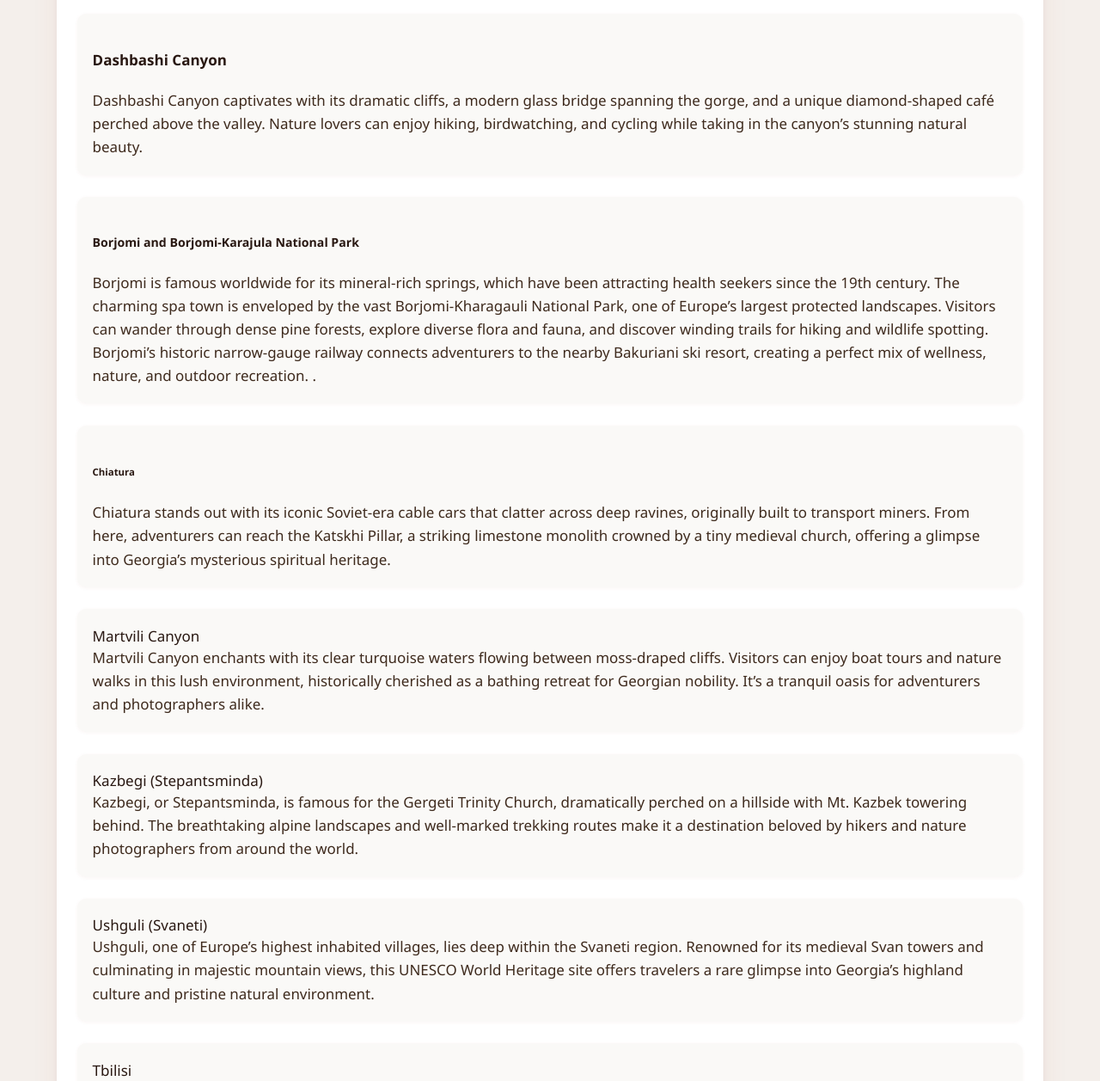
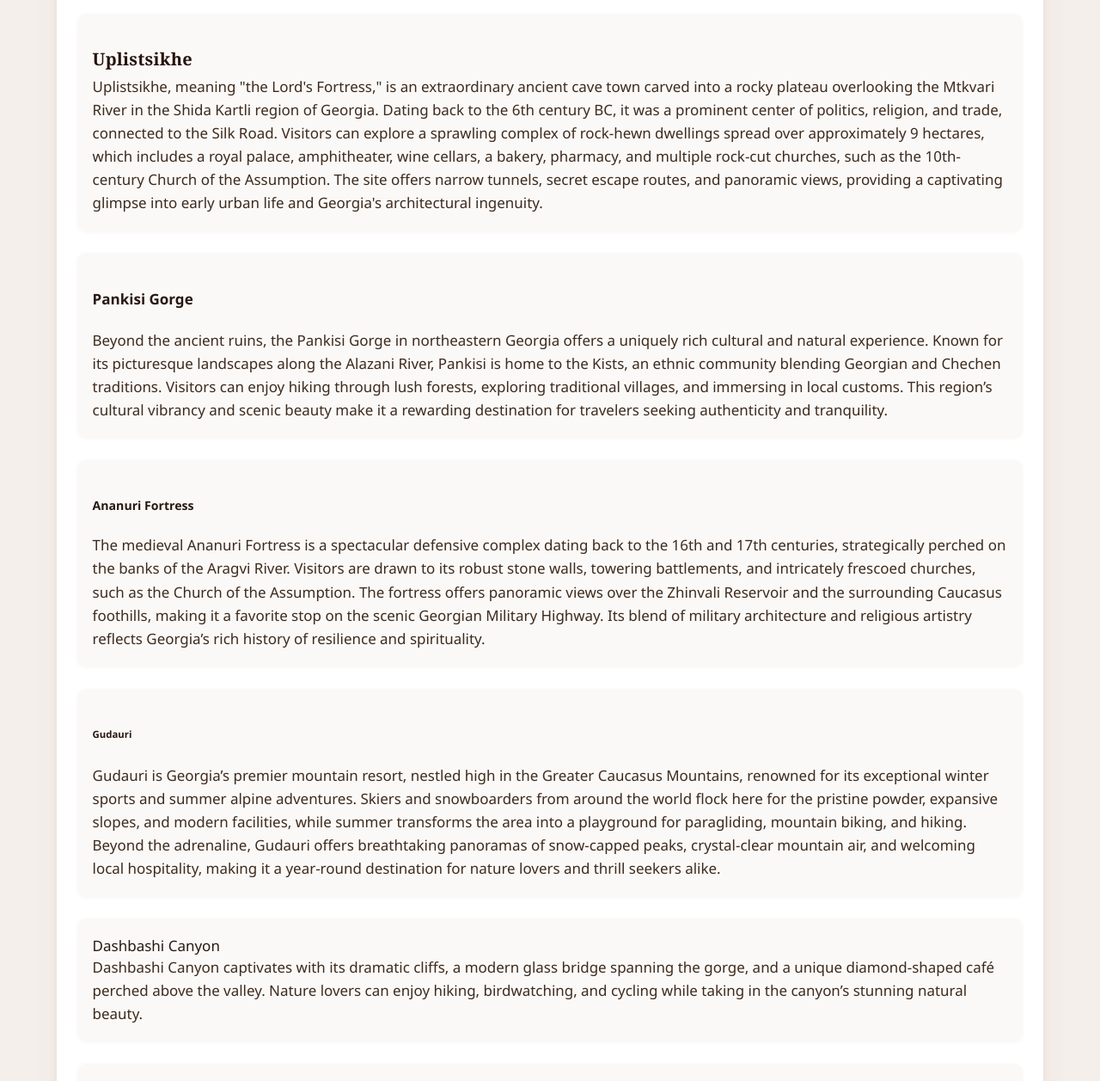
Before and after one commit to catlikesice/InvestInGeorgia, a plain HTML site: page locations.html in a window 1280 px wide. Shown: the part 483-1740 px from the top of the page at 86% size. Drawn offline with Linux system fonts and the light colour scheme.

Commit message:
Update locations.html

```diff
--- a/locations.html
+++ b/locations.html
@@ -32,45 +32,60 @@
         <main>
             <section id="different locations within georgia">
                 <h2>Locations</h2>
+                <article>
+                    <h3>Uplistsikhe</h3>
+                    <p>Uplistsikhe, meaning "the Lord's Fortress," is an extraordinary ancient cave town carved into a rocky plateau overlooking the Mtkvari River in the Shida Kartli region of Georgia. Dating back to the 6th century BC, it was a prominent center of politics, religion, and trade, connected to the Silk Road. Visitors can explore a sprawling complex of rock-hewn dwellings spread over approximately 9 hectares, which includes a royal palace, amphitheater, wine cellars, a bakery, pharmacy, and multiple rock-cut churches, such as the 10th-century Church of the Assumption. The site offers narrow tunnels, secret escape routes, and panoramic views, providing a captivating glimpse into early urban life and Georgia's architectural ingenuity.</p>
+                </article>
+                <article>
+                    <h4>Pankisi Gorge</h4>
+                    <p>Beyond the ancient ruins, the Pankisi Gorge in northeastern Georgia offers a uniquely rich cultural and natural experience. Known for its picturesque landscapes along the Alazani River, Pankisi is home to the Kists, an ethnic community blending Georgian and Chechen traditions. Visitors can enjoy hiking through lush forests, exploring traditional villages, and immersing in local customs. This region’s cultural vibrancy and scenic beauty make it a rewarding destination for travelers seeking authenticity and tranquility.</p>
+                </article>
+                <article>
+                    <h5>Ananuri Fortress</h5>
+                    <p>The medieval Ananuri Fortress is a spectacular defensive complex dating back to the 16th and 17th centuries, strategically perched on the banks of the Aragvi River. Visitors are drawn to its robust stone walls, towering battlements, and intricately frescoed churches, such as the Church of the Assumption. The fortress offers panoramic views over the Zhinvali Reservoir and the surrounding Caucasus foothills, making it a favorite stop on the scenic Georgian Military Highway. Its blend of military architecture and religious artistry reflects Georgia’s rich history of resilience and spirituality.</p>
+                </article>
+                <article>
+                    <h6>Gudauri</h6>
+                    <p>Gudauri is Georgia’s premier mountain resort, nestled high in the Greater Caucasus Mountains, renowned for its exceptional winter sports and summer alpine adventures. Skiers and snowboarders from around the world flock here for the pristine powder, expansive slopes, and modern facilities, while summer transforms the area into a playground for paragliding, mountain biking, and hiking. Beyond the adrenaline, Gudauri offers breathtaking panoramas of snow-capped peaks, crystal-clear mountain air, and welcoming local hospitality, making it a year-round destination for nature lovers and thrill seekers alike.</p>
+                </article>
                  <article>
-                    <h4>Dashbashi Canyon</h4>
+                    <h7>Dashbashi Canyon</h7>
                     <p>Dashbashi Canyon captivates with its dramatic cliffs, a modern glass bridge spanning the gorge, and a unique diamond-shaped café perched above the valley. Nature lovers can enjoy hiking, birdwatching, and cycling while taking in the canyon’s stunning natural beauty.</p>
                 </article>
-
                 <article>
-                    <h5>Borjomi and Borjomi-Karajula National Park</h5>
+                    <h8>Borjomi and Borjomi-Karajula National Park</h8>
                     <p>Borjomi is famous worldwide for its mineral-rich springs, which have been attracting health seekers since the 19th century. The charming spa town is enveloped by the vast Borjomi-Kharagauli National Park, one of Europe’s largest protected landscapes. Visitors can wander through dense pine forests, explore diverse flora and fauna, and discover winding trails for hiking and wildlife spotting. Borjomi’s historic narrow-gauge railway connects adventurers to the nearby Bakuriani ski resort, creating a perfect mix of wellness, nature, and outdoor recreation.
 
 .</p>
                 </article>
 
   <article>
-                    <h6>Chiatura</h6>
+                    <h9>Chiatura</h9>
                     <p>Chiatura stands out with its iconic Soviet-era cable cars that clatter across deep ravines, originally built to transport miners. From here, adventurers can reach the Katskhi Pillar, a striking limestone monolith crowned by a tiny medieval church, offering a glimpse into Georgia’s mysterious spiritual heritage.</p>
                 </article>
 
   <article>
-                    <h7>Martvili Canyon</h7>
+                    <h10>Martvili Canyon</h10>
                     <p>Martvili Canyon enchants with its clear turquoise waters flowing between moss-draped cliffs. Visitors can enjoy boat tours and nature walks in this lush environment, historically cherished as a bathing retreat for Georgian nobility. It’s a tranquil oasis for adventurers and photographers alike.</p>
                 </article>
   <article>
-                    <h8>Kazbegi (Stepantsminda)</h8>
+                    <h11>Kazbegi (Stepantsminda)</h11>
                     <p>Kazbegi, or Stepantsminda, is famous for the Gergeti Trinity Church, dramatically perched on a hillside with Mt. Kazbek towering behind. The breathtaking alpine landscapes and well-marked trekking routes make it a destination beloved by hikers and nature photographers from around the world.</p>
                 </article>
   <article>
-                    <h9>Ushguli (Svaneti)</h9>
+                    <h12>Ushguli (Svaneti)</h12>
                     <p>Ushguli, one of Europe’s highest inhabited villages, lies deep within the Svaneti region. Renowned for its medieval Svan towers and culminating in majestic mountain views, this UNESCO World Heritage site offers travelers a rare glimpse into Georgia’s highland culture and pristine natural environment.</p>
                 </article>
   <article>
-                    <h10>Tbilisi</h10>
+                    <h13>Tbilisi</h13>
                     <p>Tbilisi, Georgia’s vibrant capital, is a fascinating blend of ancient history and modern culture, nestled in a valley along the winding Kura River and encircled by hills. The city’s Old Town is a picturesque mosaic of cobblestone streets, colorful balconied houses, and historic landmarks like the 4th-century Narikala Fortress, offering stunning views over the cityscape. The iconic Bridge of Peace, a modern glass and steel pedestrian bridge illuminated at night, elegantly spans the river linking Old Town with the contemporary Rike Park. Religious architecture such as the massive Holy Trinity Cathedral (Sameba), one of the largest in the world, and the centuries-old Sioni Cathedral highlight Tbilisi’s spiritual heritage. Visitors can also enjoy Mtatsminda Park atop Mtatsminda Hill, accessible via a funicular, featuring amusement rides and panoramic cafes. Tbilisi is a city of lively markets, diverse cuisine, and thriving arts, making it an essential gateway to Georgian culture.</p>
                 </article>
 
-                  <h11>Kutaisi</h11>
+                  <h14>Kutaisi</h14>
                   <p>Kutaisi, one of Georgia’s oldest cities and the legislative capital, is steeped in history and surrounded by natural beauty. Located in the fertile Imereti region, it boasts landmarks like the Bagrati Cathedral, a UNESCO World Heritage site known for its impressive medieval architecture and sweeping views from its hilltop location. The nearby Gelati Monastery, another UNESCO site, is a masterpiece of Georgian Golden Age art and scholarship. Kutaisi serves as a convenient base for exploring the nearby Prometheus Cave with its dramatic stalactites and stalagmites, as well as the Sataplia Nature Reserve, famous for dinosaur footprints and pristine forest trails. The city’s lively central market, with fresh local produce and crafts, reflects the vibrant everyday life of western Georgia.</p>
                 </article>
 
-               <h12>Batumi</h12>
+               <h15>Batumi</h15>
                <p>Batumi, the dynamic capital of Georgia’s Black Sea coast, seamlessly blends modern urban energy with picturesque seaside charm. This cosmopolitan city is famous for its futuristic architecture, including the iconic Alphabet Tower and the strikingly curved Batumi Tower. The lively Batumi Boulevard stretches along the seafront, offering beautifully landscaped parks, fountains, sculpture gardens, and a pebble beach ideal for relaxation and water sports. The city’s vibrant nightlife scene, waterfront cafes, and casinos contribute to its reputation as a resort destination. Batumi also serves as a gateway to the Colchis Lowland’s unique subtropical nature, including nearby botanical gardens and protected wetlands. With a mix of Russian, Turkish, and Georgian influences, Batumi offers a culturally rich experience by the sea.</p>
               </article>
             </section>
```
